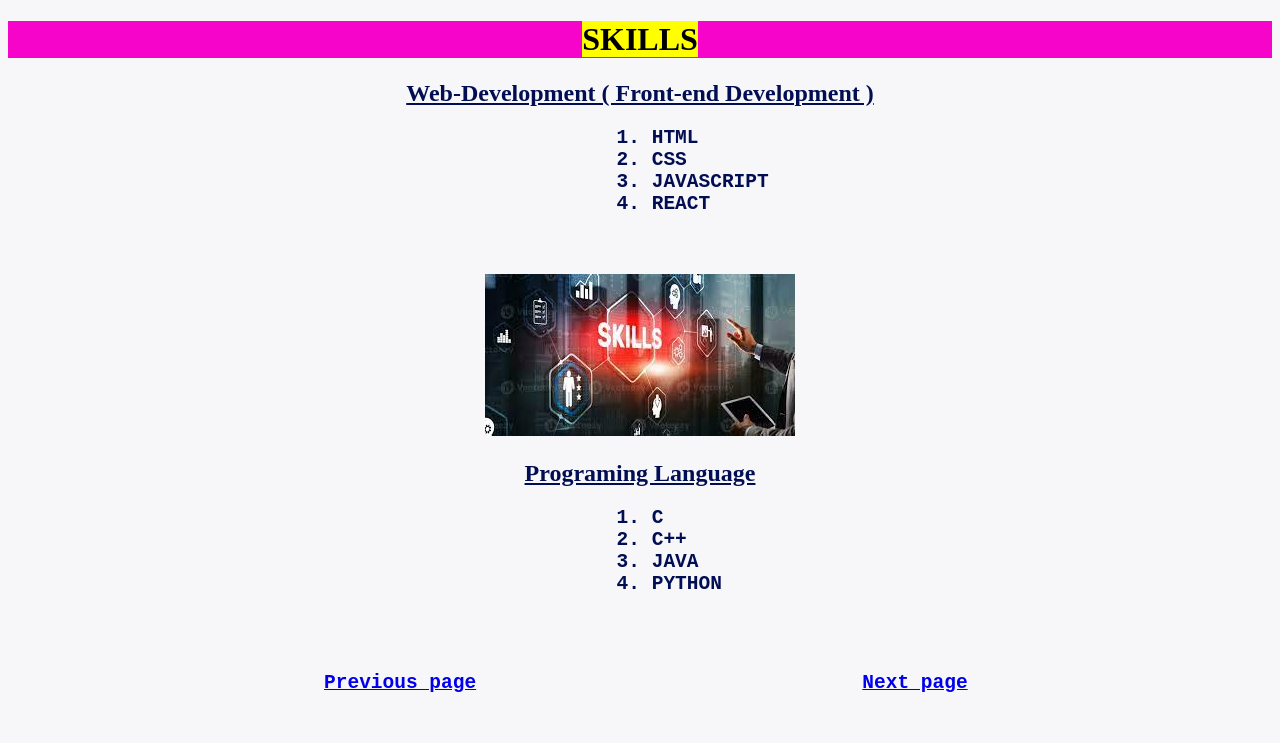
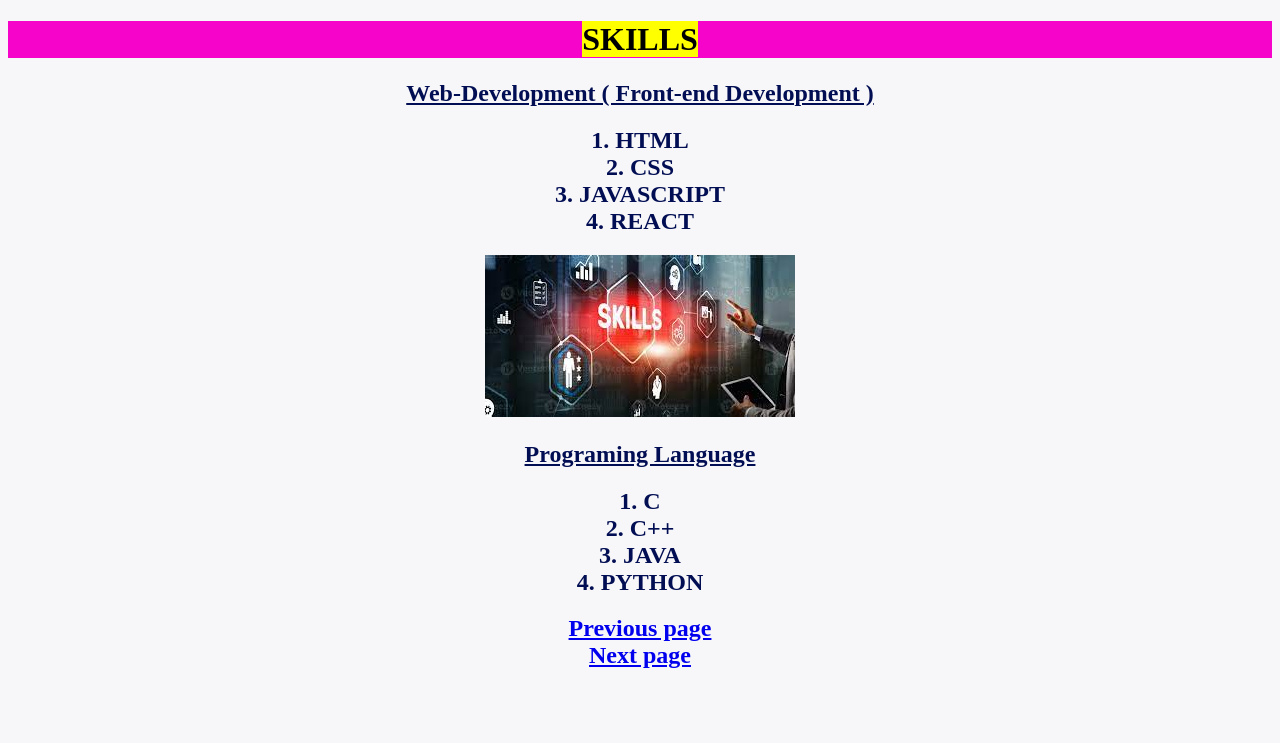
Before and after one commit to Snehasaha28/Portfolio, a plain HTML site: page skills.html in a window 1280 px wide. Drawn offline with Linux system fonts and the light colour scheme.

Commit message:
Update skills.html

```diff
--- a/skills.html
+++ b/skills.html
@@ -9,20 +9,20 @@
 <p>
     <h1><mark>SKILLS</mark></h1>
     <h2><ins><b>Web-Development ( Front-end Development )</b></ins></h2>
-    <pre><h2>   1. HTML
-  2. CSS
-         3. JAVASCRIPT
-    4. REACT</h2>
-    </pre>
+    <p><h2>   1. HTML <br>
+  2. CSS  <br>
+         3. JAVASCRIPT  <br>
+    4. REACT </h2>
+    </p>
     <img src="skill.jpeg" >
     <h2><ins><b>Programing Language</b></ins></h2>
-    <pre><h2>1. C
-  2. C++
-   3. JAVA
+    <p><h2>1. C <br>
+  2. C++ <br>
+   3. JAVA  <br>
       4. PYTHON </h2>
 
-    <h2> <a href="index.html">Previous page</a>                                 <a href="EDUCATION.html">Next page</a></h2>
-    </pre>
+    <h2> <a href="index.html">Previous page</a>         <br>                        <a href="EDUCATION.html">Next page</a></h2>
+    </p>
 </p>
 </body>
 </html>
```
